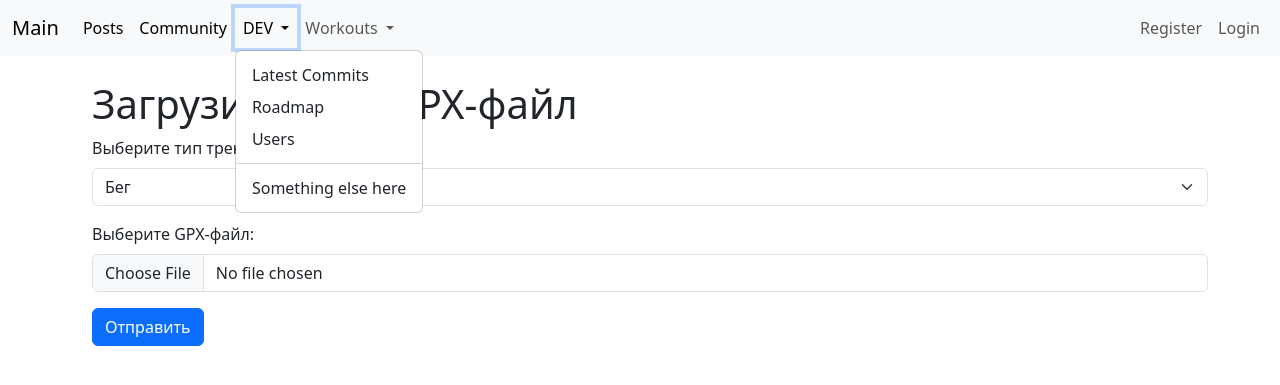
After one commit to Ridmovies/fastapi-pet-social-network, a FastAPI app: template src/templates/workouts/workout_detail.html in a window 1280 px wide, after a click on "DEV". The commit adds this page. Shown: the top 385 px of the page. Run offline with FastAPI, Linux system fonts and the light colour scheme; the template is opened without the code that fills it, so the values that code supplies are empty; parts of the project's set-up code (start-up, migrations or seed data) failed here and were passed over.

Commit message:
add workout list

```diff
--- a/src/main.py
+++ b/src/main.py
@@ -23,6 +23,7 @@ from src.pages.user_router import router as page_user_router
 from src.pages.main_router import router as main_router
 from src.pages.dev_router import router as page_dev_router
 from src.pages.community_router import router as page_comm_router
+from src.pages.workout_router import router as page_workout_router
 
 version = "v1"
 
@@ -71,6 +72,7 @@ app.include_router(page_user_router)
 app.include_router(page_task_router)
 app.include_router(page_dev_router)
 app.include_router(page_comm_router)
+app.include_router(page_workout_router)
 
 
 app.add_middleware(
--- a/src/templates/base.html
+++ b/src/templates/base.html
@@ -26,6 +26,8 @@
                 <li class="nav-item">
                     <a class="nav-link active" aria-current="page" href="/community">Community</a>
                 </li>
+
+
                 <li class="nav-item dropdown">
                     <a class="nav-link dropdown-toggle" href="#" role="button" data-bs-toggle="dropdown"
                        aria-expanded="false">
@@ -41,6 +43,23 @@
                         <li><a class="dropdown-item" href="#">Something else here</a></li>
                     </ul>
                 </li>
+
+                <li class="nav-item dropdown">
+                    <a class="nav-link dropdown-toggle" href="#" role="button" data-bs-toggle="dropdown"
+                       aria-expanded="false">
+                        Workouts
+                    </a>
+                    <ul class="dropdown-menu">
+                        <li><a class="dropdown-item" href="/workouts">My Workouts</a></li>
+
+                        <li>
+                            <hr class="dropdown-divider">
+                        </li>
+                        <li><a class="dropdown-item" href="#">Something else here</a></li>
+                    </ul>
+                </li>
+
+
             </ul>
 
             <!-- Правая часть навбара -->
--- /dev/null
+++ b/src/templates/workouts/workout_detail.html
@@ -0,0 +1,25 @@
+{% extends "base.html" %}
+
+{% block content %}
+<div class="container mt-4">
+    <h1>Загрузите ваш GPX-файл</h1>
+
+    <form method="post" enctype="multipart/form-data" action="/uploadgpx/test">
+        <div class="mb-3">
+            <label for="workout-type" class="form-label">Выберите тип тренировки:</label>
+            <select id="workout-type" name="workout_type" class="form-select">
+                <option value="RUN">Бег</option>
+                <option value="BICYCLE">Велосипед</option>
+                <option value="WALK">Прогулка</option>
+            </select>
+        </div>
+
+        <div class="mb-3">
+            <label for="file-input" class="form-label">Выберите GPX-файл:</label>
+            <input type="file" id="file-input" name="file" accept=".gpx" class="form-control" required>
+        </div>
+
+        <button type="submit" class="btn btn-primary">Отправить</button>
+    </form>
+</div>
+{% endblock %}
```
Also changed, not shown: src/pages/workout_router.py (added, +19 -0 lines), src/templates/workouts/workout_list.html (added, +10 -0 lines), src/workout/router.py (+4 -4 lines), src/workout/utils.py (+4 -4 lines).
